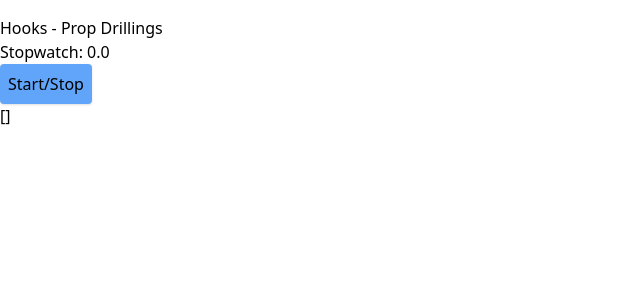
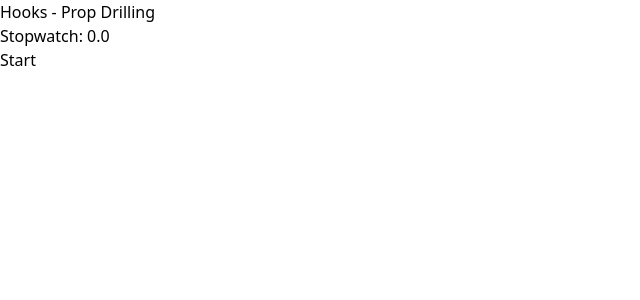
Before and after one commit to jliu2589/stopwatch, a React (Create React App) app: page / in a window 1280 px wide. Shown: the top 300 px of the page, without its empty margins (0-640 px from the left). Built offline with nearby package versions, Linux system fonts and the light colour scheme.

Commit message:
Created a State Store. Stop watch not working.

```diff
--- a/src/App.tsx
+++ b/src/App.tsx
@@ -1,61 +1,44 @@
-import { useState, useEffect } from "react";
-import logo from "./logo.svg";
-import "./App.css";
-import { time } from "console";
+import { useApplicationState } from "./store";
+
+//Time Display
+const TimerDisplay: React.FunctionComponent<{
+  seconds: number;
+}> = ({ seconds }) => (
+  <div>
+    <span>Stopwatch: </span>
+    <span>{seconds.toFixed(1)}</span>
+  </div>
+);
+
+//Toggle
+const TimerToggle: React.FunctionComponent<{
+  isActive: boolean;
+  onToggle: () => void;
+}> = ({ isActive, onToggle }) => (
+  <div>
+    <button onClick={onToggle}>{isActive ? "Stop" : "Start"}</button>
+  </div>
+);
+
+//Names
+const Names: React.FunctionComponent<{
+  names?: string[];
+}> = ({ names }) =>
+  names ? (
+    <>
+      <div>Data</div>
+      <div>{JSON.stringify(names)}</div>
+    </>
+  ) : null;
 
 function App() {
-  const [isActive, setIsActive] = useState(false);
-  const [seconds, setSeconds] = useState(0);
-  const [names, setNames] = useState([]);
-
-  const list = ["John", "Sally", "Tim", "Bob"];
-
-  // Stop watch
-  useEffect(() => {
-    let interval: any = null;
-
-    if (isActive) {
-      interval = setInterval(() => {
-        setSeconds((seconds) => seconds + 0.1);
-      }, 100);
-    } else {
-      clearInterval(interval);
-    }
-
-    return () => clearInterval(interval);
-  }, [isActive]);
-
-  // fetch
-  useEffect(() => {
-    if (seconds > 2) {
-      fetch("/names.json")
-        .then((res) => res.json())
-        .then((data) => setNames(data));
-    }
-  }, [seconds > 2]);
-
-  const handleStart = () => {
-    setIsActive(!isActive);
-  };
-
+  const { seconds, isActive, names, onToggle } = useApplicationState();
   return (
-    <div className="container mx-auto mt-4">
-      <div>Hooks - Prop Drillings</div>
-      <div>Stopwatch: {seconds.toFixed(1)}</div>
-      <button
-        className="bg-blue-400 p-2 rounded shadow"
-        onClick={() => {
-          handleStart();
-          console.log(isActive);
-        }}
-      >
-        Start/Stop
-      </button>
-      <div>
-        <ul>
-          <li>{JSON.stringify(names)}</li>
-        </ul>
-      </div>
+    <div>
+      <h1>Hooks - Prop Drilling</h1>
+      <TimerDisplay seconds={seconds} />
+      <TimerToggle isActive={isActive} onToggle={onToggle} />
+      <Names names={names} />
     </div>
   );
 }
--- a/src/store.tsx
+++ b/src/store.tsx
@@ -14,6 +14,31 @@ export const useApplicationState = (): ApplicationState => {
     names: string[];
   }>();
 
+  //Stop Watch
+  useEffect(() => {
+    const timer = setInterval(() => {
+      (seconds) => {
+        seconds + 0.1;
+      };
+    }, 100);
+
+    if (isActive) {
+      setSeconds(timer);
+    }
+    if (isActive === false) {
+      clearInterval(timer);
+    }
+  }, [isActive]);
+
+  //Fetch
+  useEffect(() => {
+    if (seconds > 2) {
+      fetch("./names.json")
+        .then((res) => res.json())
+        .then((data) => setData);
+    }
+  }, [seconds > 2]);
+
   return {
     seconds,
     isActive,
```
